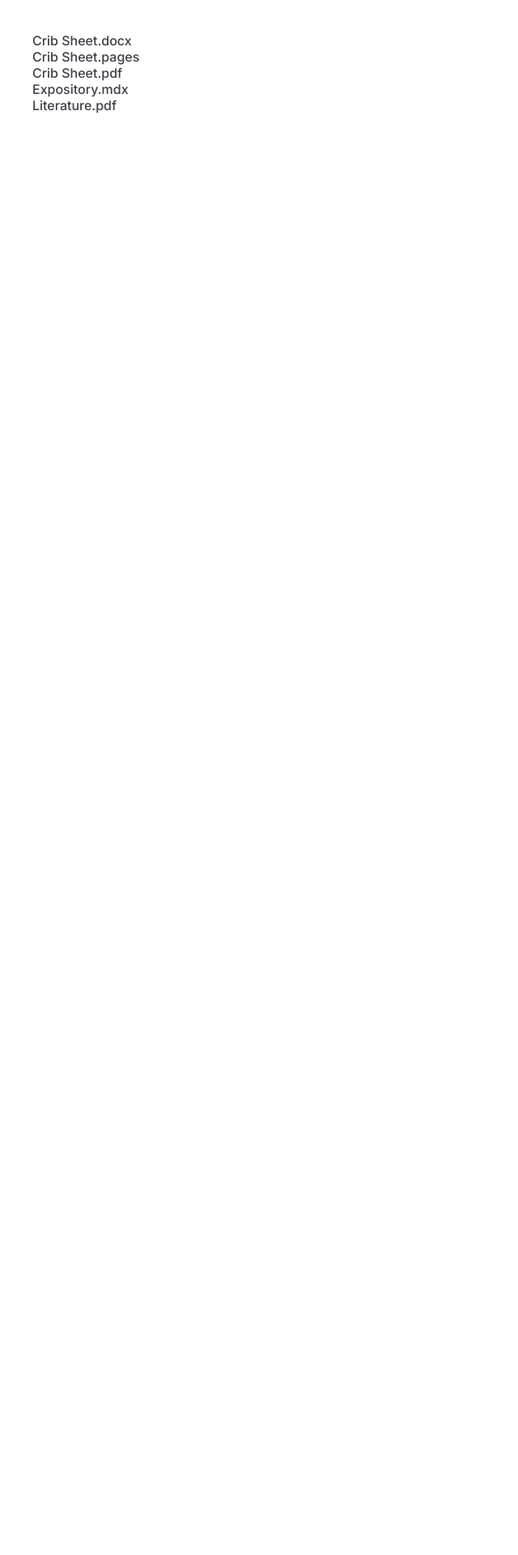
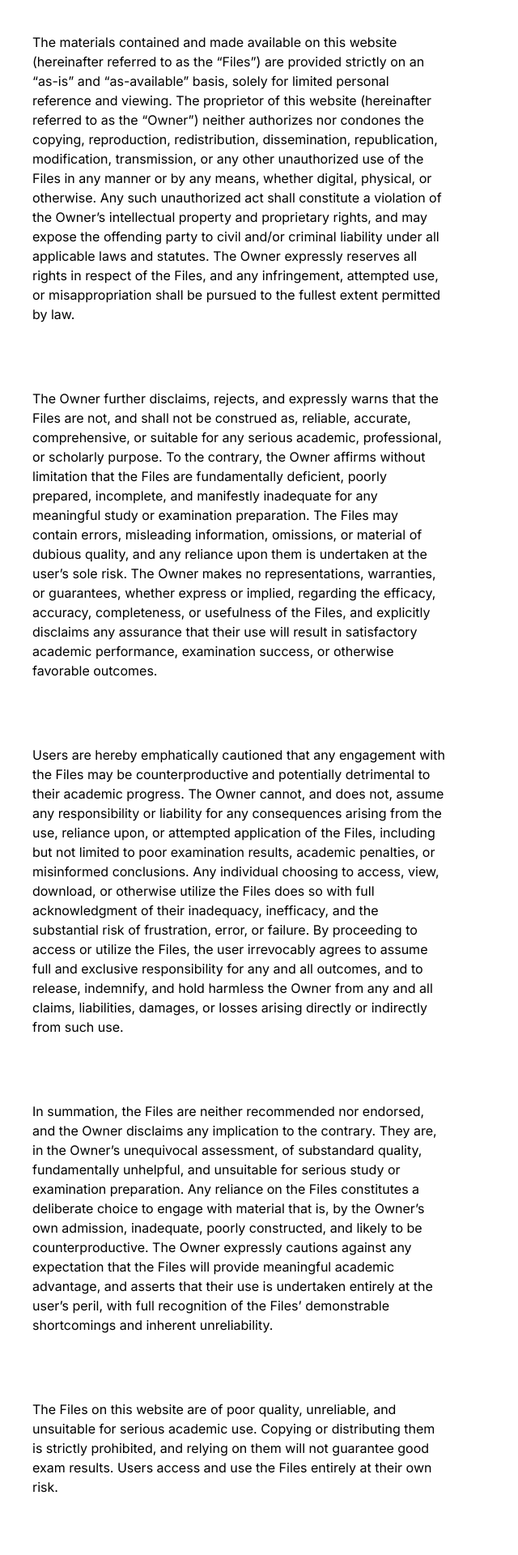
Before and after one commit to lntcu/Interface, a Next.js app: page / in a window 1280 px wide. Shown: the top 1920 px of the page at 81% size, without its empty margins (0-640 px from the left). Before the commit the page ends 800 px from the top, so only its background shows below. Built offline with nearby package versions, Linux system fonts and the light colour scheme.

Commit message:
Added content

```diff
--- a/app/page.tsx
+++ b/app/page.tsx
@@ -8,6 +8,73 @@ export default function Page() {
 
   return (
     <div className="p-10 max-sm:p-2">
+      <p className="pb-20 max-w-lg">
+        The materials contained and made available on this website (hereinafter
+        referred to as the “Files”) are provided strictly on an “as-is” and
+        “as-available” basis, solely for limited personal reference and viewing.
+        The proprietor of this website (hereinafter referred to as the “Owner”)
+        neither authorizes nor condones the copying, reproduction,
+        redistribution, dissemination, republication, modification,
+        transmission, or any other unauthorized use of the Files in any manner
+        or by any means, whether digital, physical, or otherwise. Any such
+        unauthorized act shall constitute a violation of the Owner’s
+        intellectual property and proprietary rights, and may expose the
+        offending party to civil and/or criminal liability under all applicable
+        laws and statutes. The Owner expressly reserves all rights in respect of
+        the Files, and any infringement, attempted use, or misappropriation
+        shall be pursued to the fullest extent permitted by law.
+      </p>
+      <p className="pb-20 max-w-lg">
+        The Owner further disclaims, rejects, and expressly warns that the Files
+        are not, and shall not be construed as, reliable, accurate,
+        comprehensive, or suitable for any serious academic, professional, or
+        scholarly purpose. To the contrary, the Owner affirms without limitation
+        that the Files are fundamentally deficient, poorly prepared, incomplete,
+        and manifestly inadequate for any meaningful study or examination
+        preparation. The Files may contain errors, misleading information,
+        omissions, or material of dubious quality, and any reliance upon them is
+        undertaken at the user’s sole risk. The Owner makes no representations,
+        warranties, or guarantees, whether express or implied, regarding the
+        efficacy, accuracy, completeness, or usefulness of the Files, and
+        explicitly disclaims any assurance that their use will result in
+        satisfactory academic performance, examination success, or otherwise
+        favorable outcomes.
+      </p>
+      <p className="pb-20 max-w-lg">
+        Users are hereby emphatically cautioned that any engagement with the
+        Files may be counterproductive and potentially detrimental to their
+        academic progress. The Owner cannot, and does not, assume any
+        responsibility or liability for any consequences arising from the use,
+        reliance upon, or attempted application of the Files, including but not
+        limited to poor examination results, academic penalties, or misinformed
+        conclusions. Any individual choosing to access, view, download, or
+        otherwise utilize the Files does so with full acknowledgment of their
+        inadequacy, inefficacy, and the substantial risk of frustration, error,
+        or failure. By proceeding to access or utilize the Files, the user
+        irrevocably agrees to assume full and exclusive responsibility for any
+        and all outcomes, and to release, indemnify, and hold harmless the Owner
+        from any and all claims, liabilities, damages, or losses arising
+        directly or indirectly from such use.
+      </p>
+      <p className="pb-20 max-w-lg">
+        In summation, the Files are neither recommended nor endorsed, and the
+        Owner disclaims any implication to the contrary. They are, in the
+        Owner’s unequivocal assessment, of substandard quality, fundamentally
+        unhelpful, and unsuitable for serious study or examination preparation.
+        Any reliance on the Files constitutes a deliberate choice to engage with
+        material that is, by the Owner’s own admission, inadequate, poorly
+        constructed, and likely to be counterproductive. The Owner expressly
+        cautions against any expectation that the Files will provide meaningful
+        academic advantage, and asserts that their use is undertaken entirely at
+        the user’s peril, with full recognition of the Files’ demonstrable
+        shortcomings and inherent unreliability.
+      </p>
+      <p className="pb-20 max-w-lg">
+        The Files on this website are of poor quality, unreliable, and
+        unsuitable for serious academic use. Copying or distributing them is
+        strictly prohibited, and relying on them will not guarantee good exam
+        results. Users access and use the Files entirely at their own risk.
+      </p>
       <div className="flex flex-col gap-0 leading-5">
         {files.map((file) => {
           const md = file.endsWith(".mdx");
```
